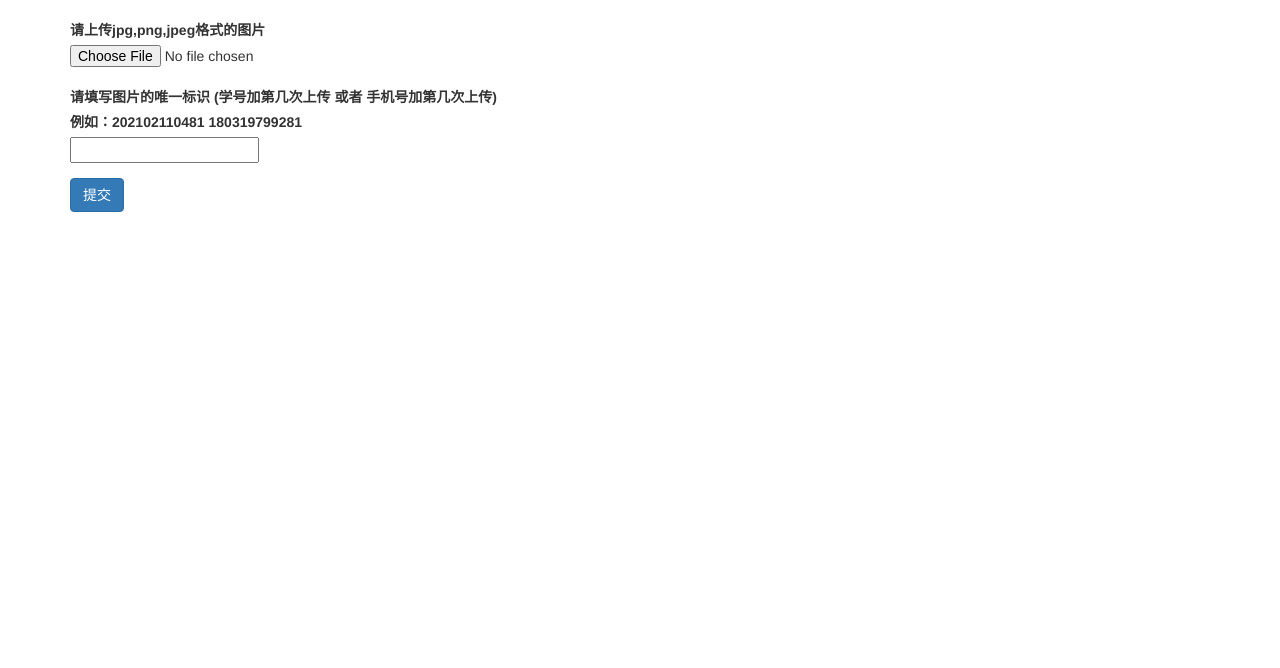
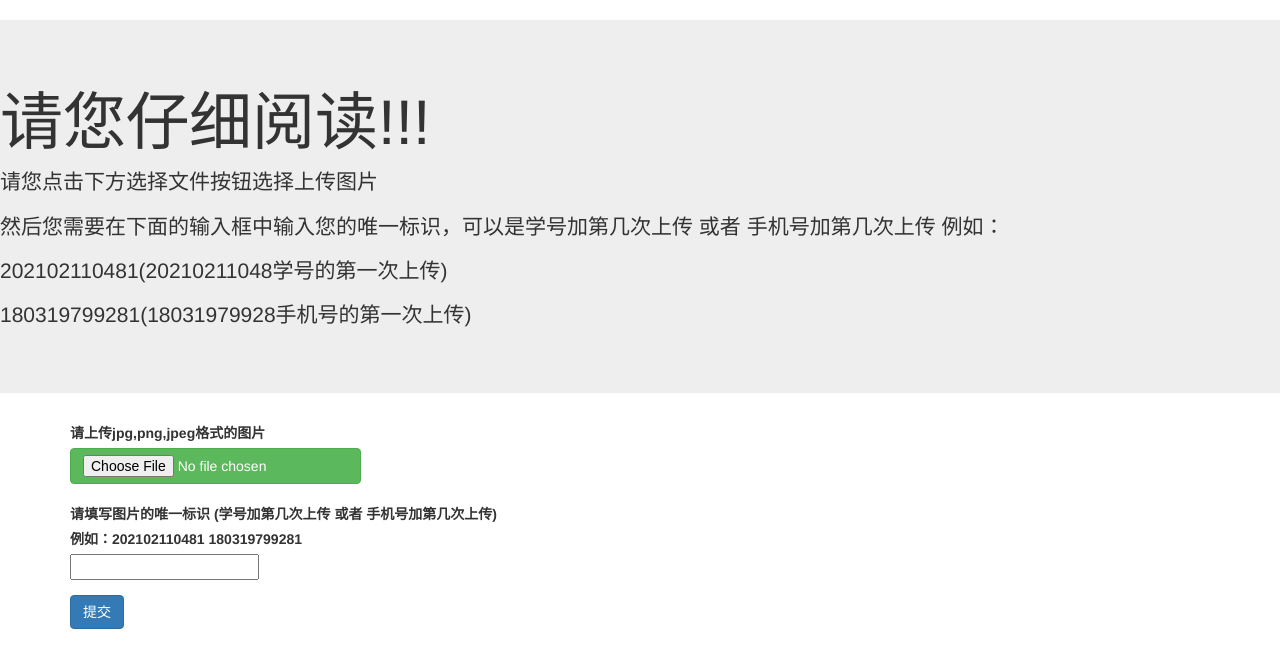
Before and after one commit to zelei641/djangoProject3, a Django app: page /photoupload/ in a window 1280 px wide. Shown: the part 52-720 px from the top of the page. Run offline with Django 3.2, Linux system fonts and the light colour scheme; some libraries are stand-ins or nearby versions.

Commit message:
Initial commit

```diff
--- a/templates/photoupload.html
+++ b/templates/photoupload.html
@@ -30,13 +30,23 @@
       </div>
     </nav>
 
+     <div class="jumbotron">
+      <h1 class="display-4">请您仔细阅读!!!</h1>
+      <p class="lead">请您点击下方选择文件按钮选择上传图片</p>
+      <p class="lead">然后您需要在下面的输入框中输入您的唯一标识，可以是学号加第几次上传 或者 手机号加第几次上传 例如：</p>
+      <p class="lead">202102110481(20210211048学号的第一次上传)  </p>
+      <p class="lead">180319799281(18031979928手机号的第一次上传) </p>
+
+    </div>
+
+
 
     <div class="container">
         <form method="post" enctype="multipart/form-data" id="uploadForm">
             {% csrf_token %}
           <div class="form-group">
             <label for="exampleInputFile">请上传jpg,png,jpeg格式的图片</label>
-            <input type="file" name="upload_photo" required="true">
+            <input class="btn btn-success"  type="file" name="upload_photo" required="true">
               <br>
             <label for="exampleInputFile">请填写图片的唯一标识 (学号加第几次上传 或者 手机号加第几次上传) </label>
             <br>
```
Also changed, not shown: templates/success.html (+18 -6 lines).
